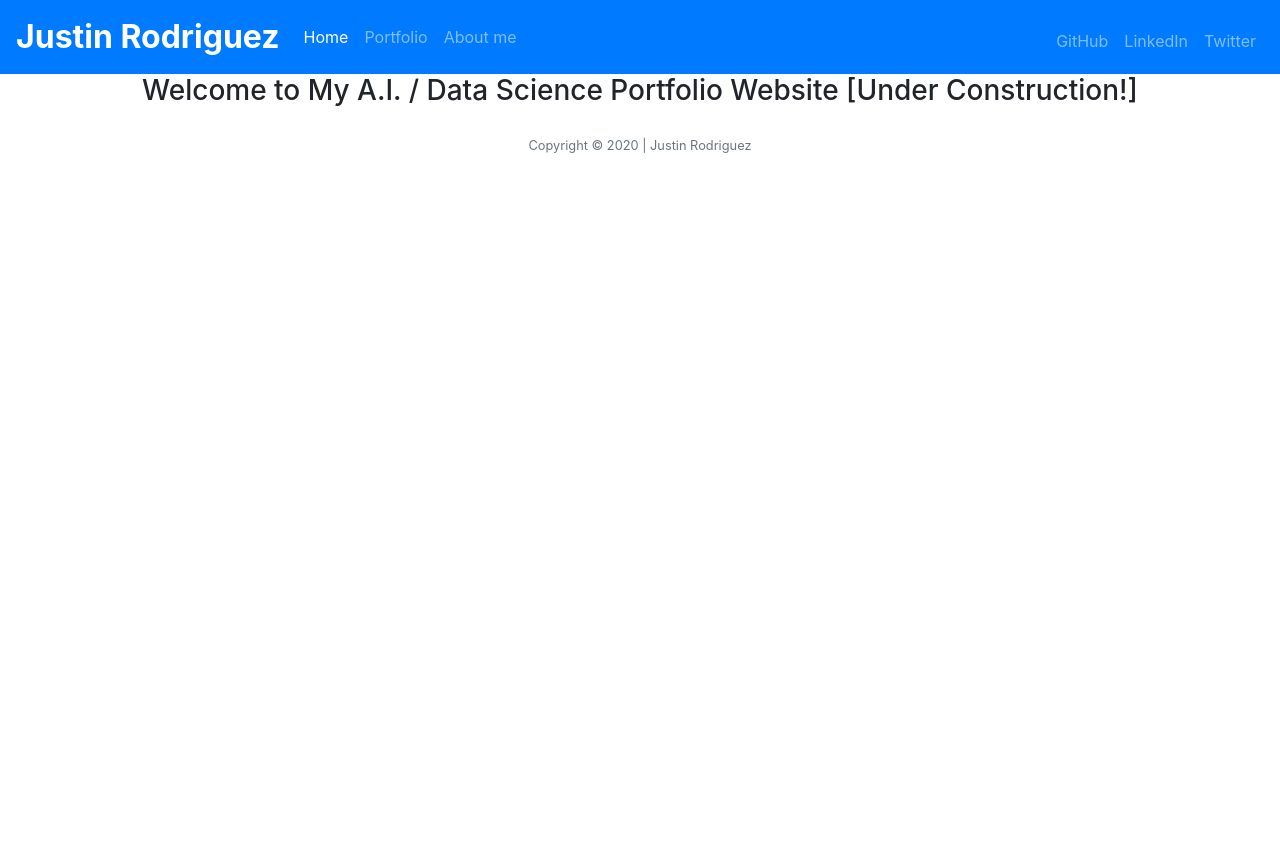
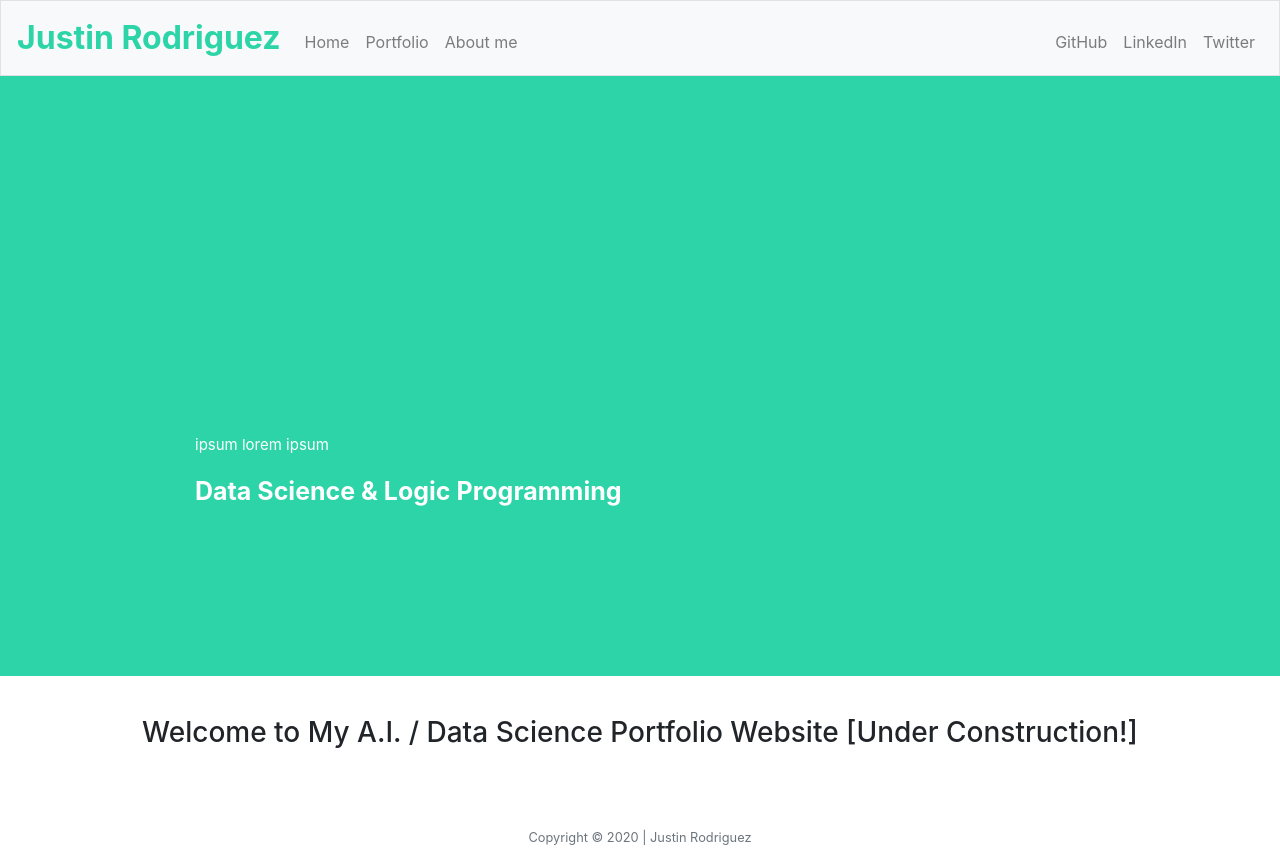
Before and after one commit to just331/personal-website, a Flask app: page / in a window 1280 px wide. Before the commit the page ends 153 px from the top, so only its background shows below. Run offline with Flask 2, Linux system fonts and the light colour scheme; some libraries are stand-ins or nearby versions.

Commit message:
Updating template files

```diff
--- a/app.py
+++ b/app.py
@@ -10,7 +10,9 @@
     greeting = 'Welcome to My A.I. / Data Science Portfolio Website [Under Construction!]'
 
     return render_template('/index.html',
-                           greeting=greeting)
+                           greeting=greeting,
+                           title="Data Science & Logic Programming",
+                           id="index")
 
 
 # About Me page
@@ -18,11 +20,15 @@
 def about():
     about_me = 'About me'
     return render_template('/about.html',
-                           about=about_me)
+                           about=about_me,
+                           title="About Me",
+                           id="about")
 
 
 @app.route('/portfolio', methods=['POST', 'GET'])
 def portfolio():
     port = 'Portfolio Page'
     return render_template('/portfolio.html',
-                           port=port)
+                           port=port,
+                           title="Portfolio",
+                           id="portfolio")
--- a/templates/index.html
+++ b/templates/index.html
@@ -6,12 +6,14 @@
 
 {% block main %}
 
-    <div class="container">
-        <div class="row justify-content-center">
-            <div class="col-auto">
-                <h3>{{ greeting }}</h3>
+    <section class="home-content">
+        <div class="container">
+            <div class="row justify-content-center">
+                <div class="col-auto">
+                    <h3>{{ greeting }}</h3>
+                </div>
             </div>
         </div>
-    </div>
+    </section>
 
 {% endblock %}
--- a/templates/layout.html
+++ b/templates/layout.html
@@ -11,25 +11,25 @@
     <!-- This is your own CSS style sheet -->
     <link href="/static/styles.css" rel="stylesheet">
 
-    <title>Portfolio Website</title>
+    <title>Justin Rodriguez</title>
   </head>
   <body>
 
-      <nav class="navbar navbar-expand-lg navbar-dark bg-primary">
-        <a class="navbar-brand" href="/">Justin Rodriguez</a>
+      <nav class="navbar navbar-expand-md navbar-light bg-light border sticky-top">
+        <a class="navbar-brand" id="{{ id }}-navbarbrand" href="/">Justin Rodriguez</a>
         <button class="navbar-toggler" type="button" data-toggle="collapse" data-target="#navbarNav" aria-controls="navbarNav" aria-expanded="false" aria-label="Toggle navigation">
           <span class="navbar-toggler-icon"></span>
         </button>
         <div class="collapse navbar-collapse" id="navbarNav">
-          <ul class="navbar-nav">
-            <li class="nav-item active">
-              <a class="nav-link" href="/index">Home <span class="sr-only">(current)</span></a>
+          <ul class="navbar-nav mr-auto mt-2">
+            <li class="nav-item">
+              <a class="nav-link" id="{{ id }}-nav-link" href="/index">Home</a>
             </li>
             <li class="nav-item">
-              <a class="nav-link" href="/portfolio">Portfolio</a>
+              <a class="nav-link" id="{{ id }}-nav-link" href="/portfolio">Portfolio</a>
             </li>
             <li class="nav-item">
-              <a class="nav-link" href="/about">About me</a>
+              <a class="nav-link" id="{{ id }}-nav-link" href="/about">About me</a>
             </li>
           </ul>
           <ul class="navbar-nav ml-auto mt-2">
@@ -47,6 +47,22 @@
       </nav>
 
       <main>
+            <section class="title-color" id="{{ id }}-title">
+                <div class="title-container">
+                    <div class="row title-text">
+                        <div class="col-12 col-sm-9 col-md-7 col-lg-6 additional-margin">
+                            <div class="title-description">
+                                <p>ipsum lorem ipsum</p>
+                            </div>
+                        </div>
+                    </div>
+                    <div class="row title-text">
+                        <div class="col-auto additional-margin">
+                            <p>{{title}}</p>
+                        </div>
+                    </div>
+                </div>
+            </section>
         {% block main %}{% endblock %}
       </main>
 
```
